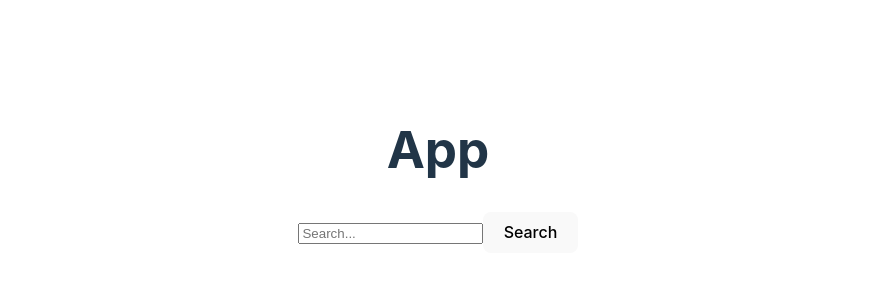
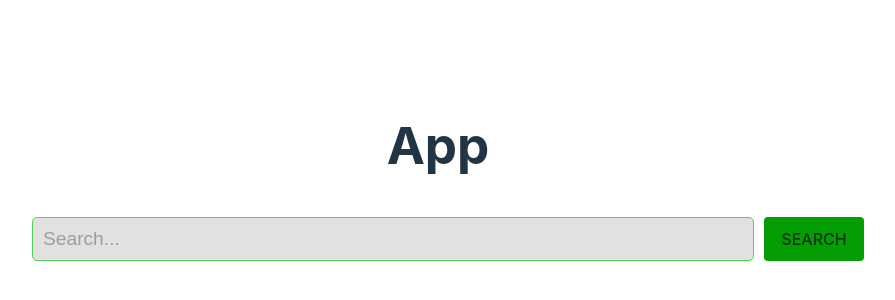
Before and after one commit to makhitr/rsschool-react2023, a React (Vite) app: page / in a window 1280 px wide. Shown: the part 230-530 px from the top of the page, without its empty margins (202-1097 px from the left). Built offline with nearby package versions, Linux system fonts and the light colour scheme.

Commit message:
feat: searchBar, test

```diff
--- a/package.json
+++ b/package.json
@@ -34,6 +34,7 @@
     "eslint-config-prettier": "^8.7.0",
     "eslint-import-resolver-typescript": "^3.5.3",
     "eslint-plugin-import": "^2.27.5",
+    "eslint-plugin-jest": "^27.2.1",
     "eslint-plugin-prettier": "^4.2.1",
     "eslint-plugin-react": "^7.32.2",
     "eslint-plugin-react-hooks": "^4.6.0",
--- /dev/null
+++ b/src/components/searchBar/SearchBar.module.css
@@ -0,0 +1,30 @@
+.searchBarWrapper {
+  width: 100%;
+  height: 30px;
+  padding: 10px;
+}
+
+.searchBarForm {
+  display: flex;
+  justify-content: space-around;
+}
+
+.searchBarInput {
+  width: 700px;
+  padding: 10px;
+  border: 1px solid rgb(3, 196, 3);
+  border-radius: 5px;
+  background-color: rgb(214, 212, 212);
+  opacity: 0.7;
+  font-size: 1.2rem;
+  color: #000;
+}
+
+.searchBarButton {
+  padding: 10px;
+  background-color: rgb(4, 158, 4);
+  width: 100px;
+  text-transform: uppercase;
+  color: rgb(1, 53, 1);
+  border-radius: 4px;
+}
--- a/src/components/searchBar/SearchBar.tsx
+++ b/src/components/searchBar/SearchBar.tsx
@@ -1,14 +1,40 @@
-import React from 'react';
+import React, { FormEvent } from 'react';
+import styles from './SearchBar.module.css';
+class SearchBar extends React.Component {
+  state = {
+    searchValue: localStorage.getItem('searchValue') || '',
+  };
 
-class SearchBar extends React.Component {
+  // componentDidMount() {
+  //   this.setState({ searchValue: localStorage.getItem('searchValue') || '' });
+  // }
 
+  componentWillUnmount(): void {
+    localStorage.setItem('searchValue', this.state.searchValue);
+  }
+
+  setValue = (event: FormEvent) => {
+    const { value } = event.target as HTMLInputElement;
+    this.setState({ searchValue: value });
+  };
+
+  handleSubmit = (event: FormEvent) => {
+    event.preventDefault();
+    localStorage.setItem('searchValue', this.state.searchValue);
+  };
 
   render() {
     return (
-      <div>
-        <form>
-          <input type="text" placeholder='Search...' />
-          <button>Search</button>
+      <div className={styles.searchBarWrapper}>
+        <form className={styles.searchBarForm} onSubmit={this.handleSubmit}>
+          <input
+            type="text"
+            placeholder="Search..."
+            className={styles.searchBarInput}
+            onChange={this.setValue}
+            value={this.state.searchValue}
+          />
+          <button className={styles.searchBarButton}>Search</button>
         </form>
       </div>
     );
--- a/src/main.tsx
+++ b/src/main.tsx
@@ -3,8 +3,4 @@ import ReactDOM from 'react-dom/client';
 import App from './App';
 import './index.css';
 
-ReactDOM.createRoot(document.getElementById('root') as HTMLElement).render(
-  <React.StrictMode>
-    <App />
-  </React.StrictMode>
-);
+ReactDOM.createRoot(document.getElementById('root') as HTMLElement).render(<App />);
--- a/vite.config.ts
+++ b/vite.config.ts
@@ -6,7 +6,9 @@ import react from '@vitejs/plugin-react';
 export default defineConfig({
   plugins: [react()],
   test: {
+    globals: true,
     environment: 'jsdom',
+    setupFiles: ['./src/setupTests.ts'],
     coverage: {
       provider: 'istanbul'
     },
```
Also changed, not shown: src/setupTests.ts (added, +4 -0 lines), src/components/searchBar/searchBar.css (deleted), 2 other files (tests, documents, lock files or other folders).
